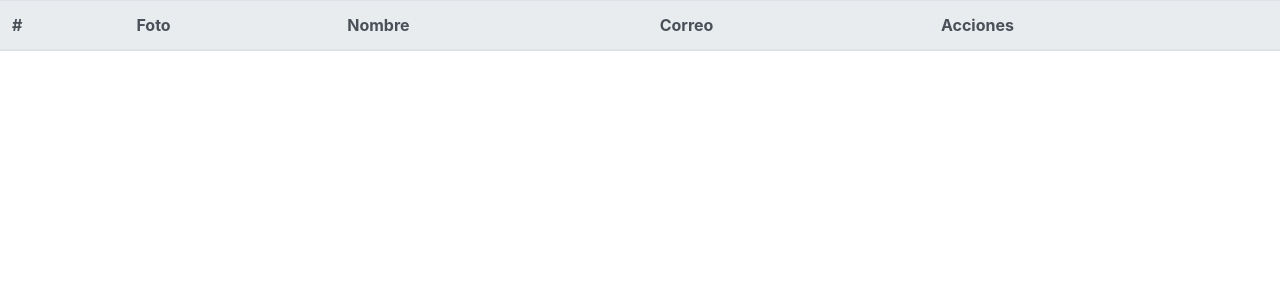
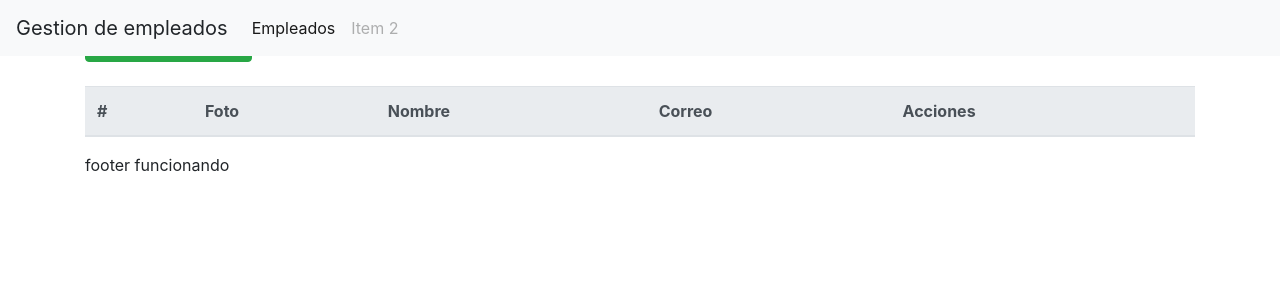
Before and after one commit to julianmainardis/sistemaEmpleados2123, a Flask app: page / in a window 1280 px wide. Shown: the top 300 px of the page. Run offline with Flask 2, Linux system fonts and the light colour scheme; data that the repository does not hold is empty; some libraries are stand-ins or nearby versions.

Commit message:
casi final

```diff
--- a/app.py
+++ b/app.py
@@ -1,17 +1,27 @@
 from flask import Flask
-from flask import render_template, request, redirect
+from flask import render_template , request, redirect, url_for, flash
+from flask import send_from_directory
+from flask.helpers import flash
 from flaskext.mysql import MySQL
 from datetime import datetime
+import os
 
-app = Flask(__name__)
-#MODIFICAR LO QUE SEA
-#modifican otra cosa
-mysql = MySQL()
+
+app= Flask(__name__)
+
+mysql= MySQL()
 app.config['MYSQL_DATABASE_HOST']='localhost'
 app.config['MYSQL_DATABASE_USER']='root'
 app.config['MYSQL_DATABASE_PASSWORD']=''
 app.config['MYSQL_DATABASE_DB']='sistema2123'
 mysql.init_app(app)
+
+CARPETA = os.path.join('uploads')
+app.config['CARPETA']=CARPETA
+
+@app.route('/uploads/<nombreFoto>')
+def uploads(nombreFoto):
+   return send_from_directory(app.config['CARPETA'], nombreFoto)
 
 @app.route('/')
 def index():
@@ -27,19 +37,23 @@ def index():
 
 @app.route('/destroy/<int:id>')
 def destroy(id):
-   conn=mysql.connect()
-   cursor=conn.cursor()
-   cursor.execute("DELETE FROM empleados WHERE id=%s", (id))
-   conn.commit()
-   return redirect('/')
+    conn=mysql.connect()
+    cursor=conn.cursor()
 
+    cursor.execute("SELECT foto FROM empleados WHERE id=%s", id)
+    fila=cursor.fetchall()
+    os.remove(os.path.join(app.config['CARPETA'],fila[0][0]))
+
+    cursor.execute("DELETE FROM empleados WHERE id=%s", (id))
+    conn.commit()
+    return redirect('/')
 
 @app.route('/edit/<int:id>')
 def edit(id):
     conn=mysql.connect()
     cursor=conn.cursor()
     cursor.execute("SELECT * FROM empleados WHERE id=%s", (id))
-    empleados = cursor.fetchall()
+    empleados=cursor.fetchall()
     conn.commit()
     return render_template('empleados/edit.html', empleados=empleados)
 
@@ -55,10 +69,24 @@ def update():
     datos=(_nombre, _correo,id)
     conn=mysql.connect()
     cursor=conn.cursor()
+
+    now = datetime.now()
+    tiempo=now.strftime('%Y%H%M%S')
+
+    if _foto.filename!='':
+        nuevoNombreFoto=tiempo+_foto.filename
+        _foto.save("uploads/"+nuevoNombreFoto)
+
+        cursor.execute("SELECT foto FROM empleados WHERE id=%s", id)
+        fila=cursor.fetchall()
+        #print(os.path.join(app.config[0][0]))
+        os.remove(os.path.join(app.config['CARPETA'],fila[0][0]))
+        cursor.execute("UPDATE empleados SET foto=%s WHERE id=%s", (nuevoNombreFoto, id))
+        conn.commit()
+
     cursor.execute(sql, datos)
     conn.commit()
     return redirect('/')
-
 
 @app.route('/create')
 def create():
@@ -67,9 +95,14 @@ def create():
 
 @app.route('/store', methods=['POST'])
 def storage():
-    _nombre = request.form['txtNombre']
-    _correo = request.form['txtCorreo']
-    _foto = request.files['txtFoto']
+    _nombre=request.form['txtNombre']
+    _correo=request.form['txtCorreo']
+    _foto=request.files['txtFoto']
+
+
+    if _nombre==''or _correo=='' or _foto=='':
+        flash('Falta algun dato')
+        return redirect(url_for('create'))
 
     now = datetime.now()
     tiempo=now.strftime("%Y%H%M%S")
@@ -85,7 +118,8 @@ def storage():
     cursor=conn.cursor()
     cursor.execute(sql, datos)
     conn.commit()
-    return render_template('empleados/index.html')
+    return redirect('/')
+
 
 
 if __name__=='__main__':
--- a/templates/empleados/index.html
+++ b/templates/empleados/index.html
@@ -1,3 +1,12 @@
+{% include 'header.html' %}
+
+<br>
+<a href="{{url_for('create')}}" class="btn btn-success">
+    Ingresar empleado
+</a>
+<br>
+<br>
+
 <!DOCTYPE html>
 <html lang="en">
 <head>
@@ -21,7 +30,12 @@
             {% for empleado in empleados %}
             <tr>
                 <td>{{empleado[0] }}</td>
-                <td>{{empleado[3] }}</td>
+
+                <td>
+                    <img class="img-thumbnail" width="100" src="uploads/{{empleado[3] }}" alt="">
+                </td>
+
+
                 <td>{{empleado[1] }}</td>
                 <td>{{empleado[2] }}</td>
                 <td>
@@ -34,3 +48,5 @@
     </table>
 </body>
 </html>
+
+{% include 'footer.html' %}
--- /dev/null
+++ b/templates/footer.html
@@ -0,0 +1,4 @@
+footer funcionando
+</div>
+</body>
+</html>
--- /dev/null
+++ b/templates/header.html
@@ -0,0 +1,27 @@
+<!DOCTYPE html>
+<html lang="en">
+<head>
+    <meta charset="UTF-8">
+    <meta name="viewport" content="width=device-width, initial-scale=1.0">
+    <link rel="stylesheet" href="https://maxcdn.bootstrapcdn.com/bootstrap/4.0.0/css/bootstrap.min.css">
+    <title>Document</title>
+</head>
+<body>
+    <nav class="navbar navbar-expand-lg navbar-light bg-light fixed-top">
+        <a class="navbar-brand">Gestion de empleados</a>
+        <button class="navbar-toggler" data-target="#my-nav" data-toggle="collapse" aria-controls="my-nav" aria-expanded="false" aria-label="Toggle navigation">
+            <span class="navbar-toggler-icon"></span>
+        </button>
+        <div id="my-nav" class="collapse navbar-collapse">
+            <ul class="navbar-nav mr-auto">
+                <li class="nav-item active">
+                    <a class="nav-link" href="#">Empleados <span class="sr-only">(current)</span></a>
+                </li>
+                <li class="nav-item">
+                    <a class="nav-link disabled" href="#" tabindex="-1" aria-disabled="true">Item 2</a>
+                </li>
+            </ul>
+        </div>
+    </nav>
+    <div class="container">
+        Cabecera
```
Also changed, not shown: templates/empleados/create.html (+35 -11 lines), templates/empleados/edit.html (+9 -0 lines), uploads/2021104305LOGO.jpeg (renamed from uploads/2021105644LOGO.jpeg), uploads/2021105701LOGO.jpeg (added), uploads/2021110144LOGO.jpeg (added).
